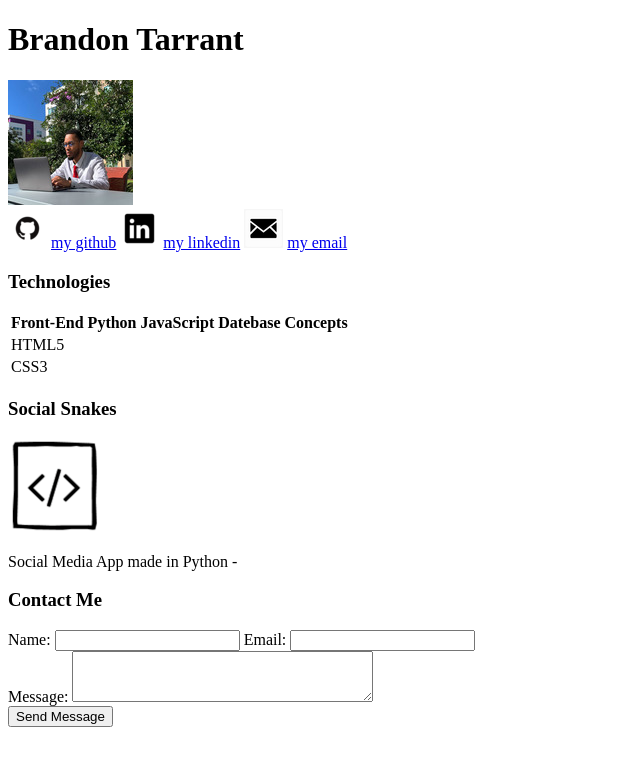
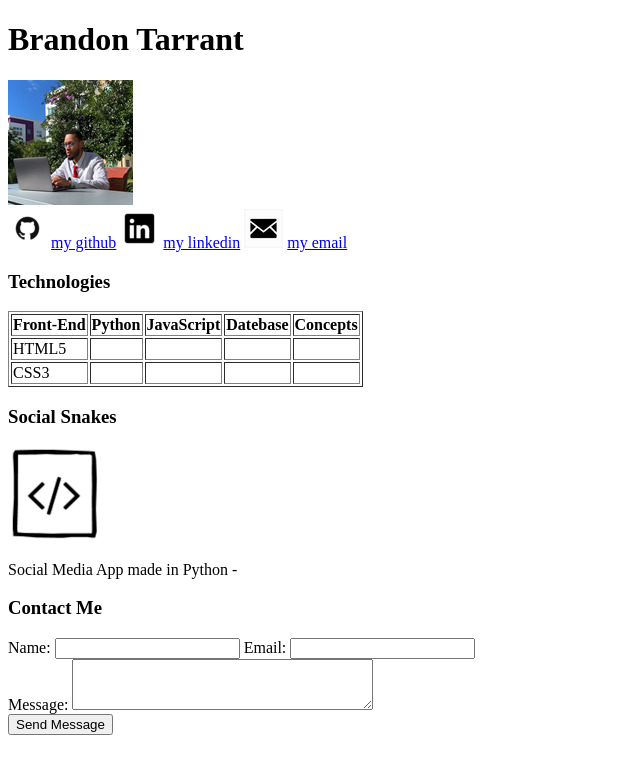
Before and after one commit to btarrant/HTML-PersonalPortfolio, a plain HTML site: page index.html in a window 1280 px wide. Shown: the whole page, without its empty margins (0-640 px from the left). Drawn offline with Linux system fonts and the light colour scheme.

Commit message:
Added a border to the table.

```diff
--- a/index.html
+++ b/index.html
@@ -23,7 +23,8 @@
     </div>
     <div>
         <h3>Technologies</h3>
-        <table>
+        <table border="1">
+            <tbody>
                 <tr>
                     <th>Front-End</th>
                     <th>Python</th>
@@ -33,28 +34,29 @@
                 </tr>
                 <tr>
                     <td>HTML5</td>
+                    <th> </th>
+                    <th> </th>
+                    <th> </th>
+                    <th> </th>
                 </tr>
                 <tr>
                     <td>CSS3</td>
+                    <th> </th>
+                    <th> </th>
+                    <th> </th>
+                    <th> </th>
                 </tr>
+            </tbody>
         </table>
     </div>
-    <div>
 <h3>Social Snakes</h3>
-    </div>
-    <div>
 <img src="images/social-snakes.png" alt="Old HTML logo">
-    </div>
-    <div>
 <p>Social Media App made in Python - </p>
-    </div>
-    <div>
 <h3>Contact Me</h3>
-    </div>
+    <form action="">
         <div>
             <label for="name">Name:</label>
             <input type="text" name="name" id="name">
-
             <label for="email">Email:</label>
             <input type="email" name="email" id="email">
         </div>
@@ -65,5 +67,6 @@
         <div>
             <input type="submit" value="Send Message">
         </div>
+    </form>
 </body>
 </html>
```
Lines whose indentation alone changed are shown as unchanged.
